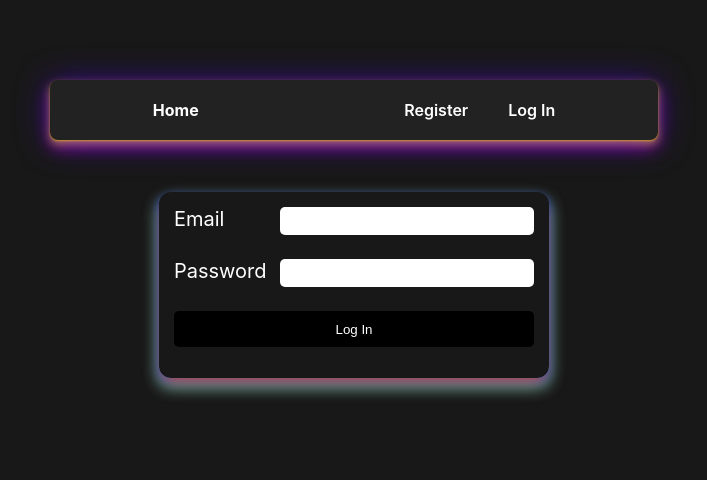
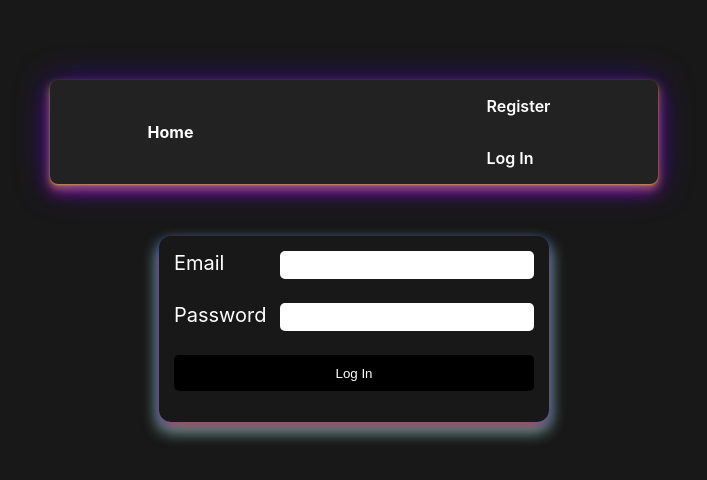
Before and after one commit to Oleksii1994/goit-react-hw-08-phonebook, a React (Create React App) app: page /goit-react-hw-08-phonebook/login in a window 1280 px wide. Shown: the top 480 px of the page, without its empty margins (286-993 px from the left). Built offline with nearby package versions, Linux system fonts and the light colour scheme.

Commit message:
styles finished

```diff
--- a/package.json
+++ b/package.json
@@ -18,6 +18,7 @@
     "react-dom": "^18.1.0",
     "react-helmet": "^6.1.0",
     "react-hot-toast": "^2.4.1",
+    "react-icons": "^4.8.0",
     "react-redux": "^8.0.5",
     "react-router": "^6.11.2",
     "react-router-dom": "^6.11.2",
--- a/src/components/Layout.jsx
+++ b/src/components/Layout.jsx
@@ -7,7 +7,7 @@ export const Layout = () => {
   return (
     <div
       className="header-box"
-      style={{ maxWidth: 960, margin: '0 auto', padding: '0 16px' }}
+      style={{ maxWidth: '1036px', margin: '0 auto', padding: '0 16px' }}
     >
       <AppBar />
       <Suspense fallback={null}>
--- a/src/components/Navigation/Navigation.jsx
+++ b/src/components/Navigation/Navigation.jsx
@@ -1,12 +1,43 @@
 import { useAuth } from 'hooks';
+import { NavLink } from 'react-router-dom';
+import { FaPhoneSquare } from 'react-icons/fa';
 import { HomeLink, ContactsLink } from './Navigation.styled';
+import { useLocation } from 'react-router';
 
 export const Navigation = () => {
   const { isLoggedIn } = useAuth();
+  const currentLocation = useLocation();
+  console.log(currentLocation.pathname);
+  return (
+    <nav style={{ display: 'flex', alignItems: 'center', gap: '12px' }}>
+      {currentLocation.pathname === '/' ? (
+        <a
+          href="/"
+          disabled
+          style={{
+            color: 'rgb(190 127 175)',
+            cursor: 'unset',
+            fontWeight: '600',
+            display: 'flex',
+            alignItems: 'center',
+            padding: '8px',
+            textShadow:
+              'rgb(255 255 255 / 67%) 0px 0px 1px, rgb(0 0 0) 0px 0px 1px, rgb(255 255 255 / 0%) 0px 0px 8px, rgb(17 0 255 / 78%) 0px 0px 12px, rgb(199 0 255 / 0%) 0px 0px 82px, rgb(197 0 255) 0px 0px 72px, rgb(226 0 255 / 0%) 0px 0px 102px, rgb(255 0 233) 0px 0px 151px',
+          }}
+        >
+          <FaPhoneSquare
+            style={{
+              color: 'rgb(213 169 220)',
 
-  return (
-    <nav>
-      <HomeLink to="/">Home</HomeLink>
+              width: '24px',
+              height: '24px',
+            }}
+          />
+          PhoneBook
+        </a>
+      ) : (
+        <HomeLink to="/">Home</HomeLink>
+      )}
       {isLoggedIn && <ContactsLink to="/contacts">Contacts</ContactsLink>}
     </nav>
   );
--- a/src/components/Navigation/Navigation.styled.jsx
+++ b/src/components/Navigation/Navigation.styled.jsx
@@ -5,7 +5,7 @@ export const HomeLink = styled(NavLink)`
   height: 32px;
   margin: 0;
   line-height: 43px;
-  padding: 10px 20px;
+  padding: 5px 10px;
 
   font-size: 1rem;
   font-weight: 700;
@@ -27,11 +27,11 @@ export const ContactsLink = styled(NavLink)`
   height: 32px;
   margin: 0;
   line-height: 43px;
-  padding: 10px 20px;
+  padding: 5px 10px;
 
   font-size: 1rem;
   font-weight: 700;
-  color: #e897f6;
+  color: #fff;
   border-radius: 5px;
 
   &:hover {
--- a/src/index.css
+++ b/src/index.css
@@ -44,6 +44,8 @@ li {
 
 a {
   text-decoration: none;
+  display: flex;
+  align-items: center;
 }
 
 .container {
@@ -57,7 +59,8 @@ header {
   display: inline-flex;
   justify-content: space-around;
   align-items: center;
-  height: 60px;
+  gap: 88px;
+  min-height: 60px;
   width: 100%;
   border-radius: 8px;
   margin-bottom: 52px;
```
Also changed, not shown: 1 other file (tests, documents, lock files or other folders).
